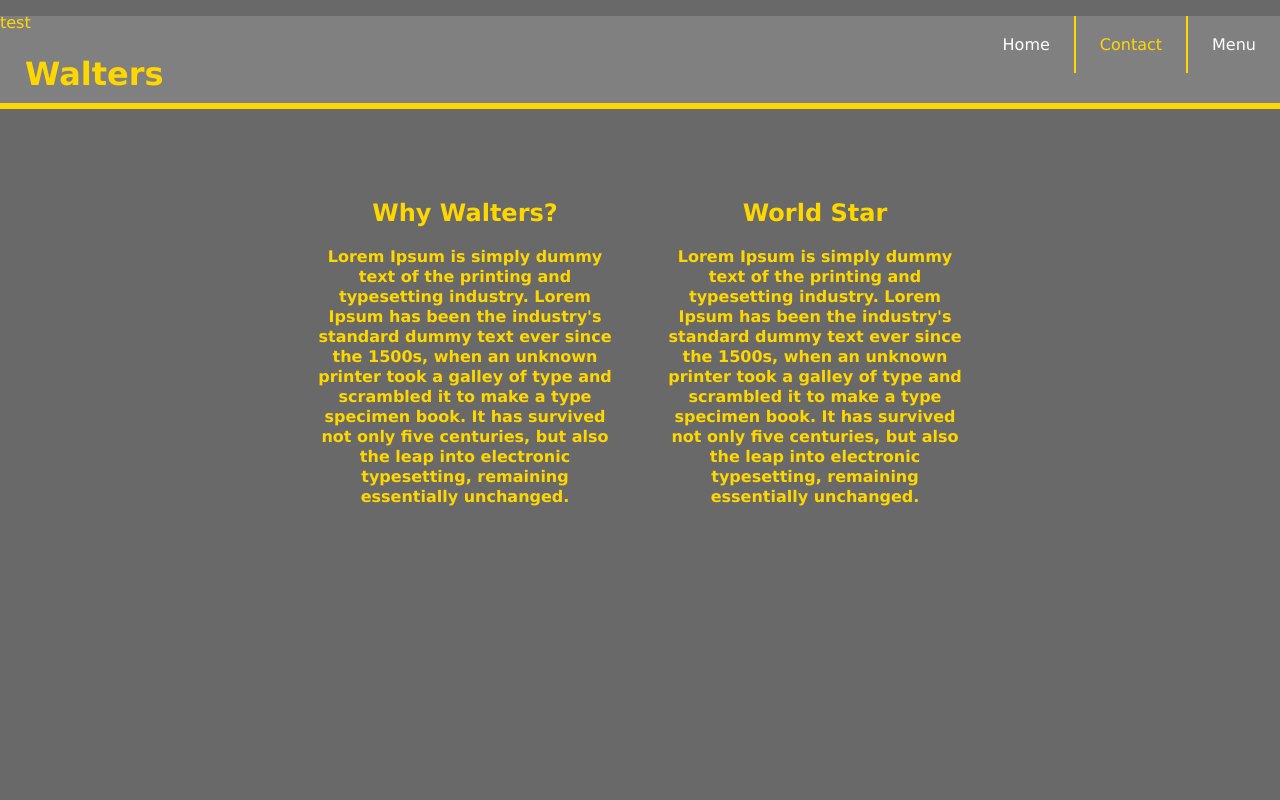
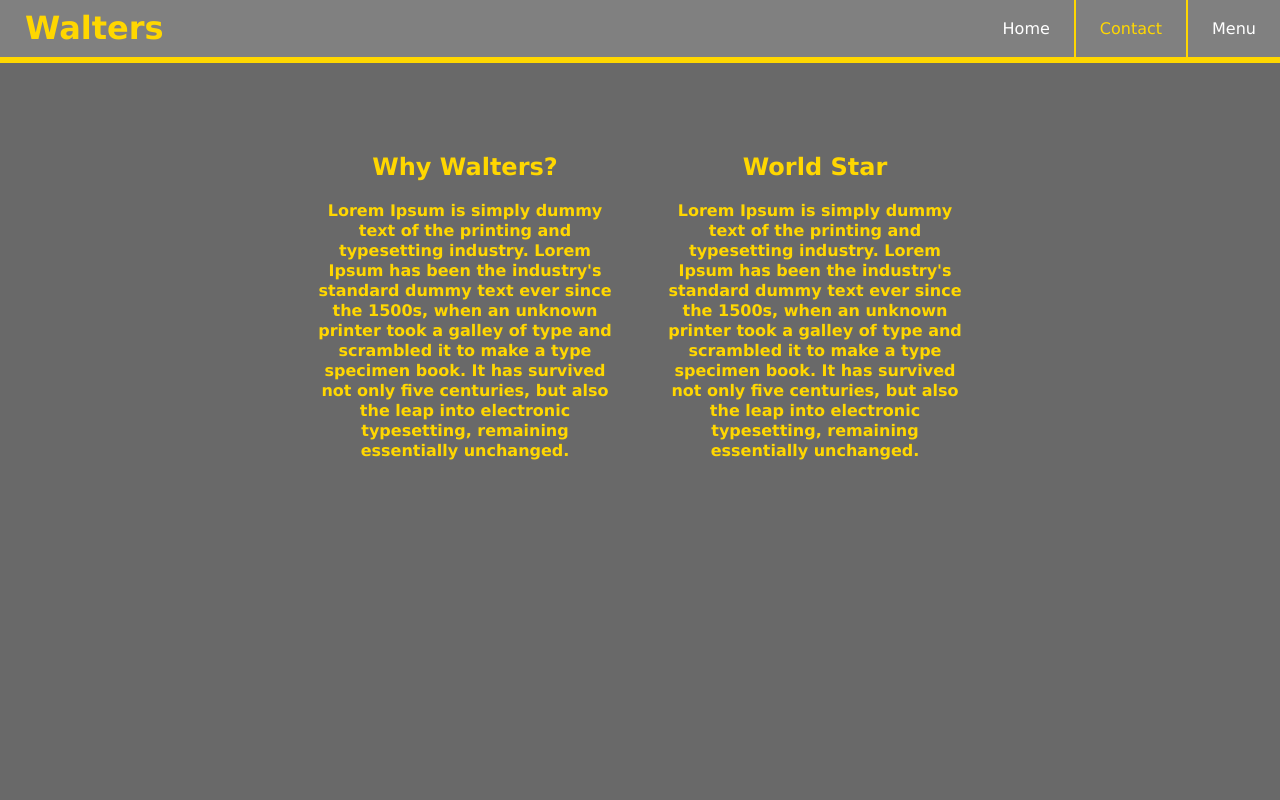
Before and after one commit to samuelpeoples/samuelpeoples.github.io, a plain HTML site: page contactPage.html in a window 1280 px wide. Shown: the top 800 px of the page. Drawn offline with Linux system fonts and the light colour scheme.

Commit message:
commit this

```diff
--- a/contactPage.html
+++ b/contactPage.html
@@ -15,7 +15,6 @@
 					<li><s>Contact</s></li>
 					<li><a href="menuPage.html">Menu</a></li>
 				</ul>
-			<div><p>test</p></div>
 				<div class="navbarContent">
 					<h1>
 						Walters
```
